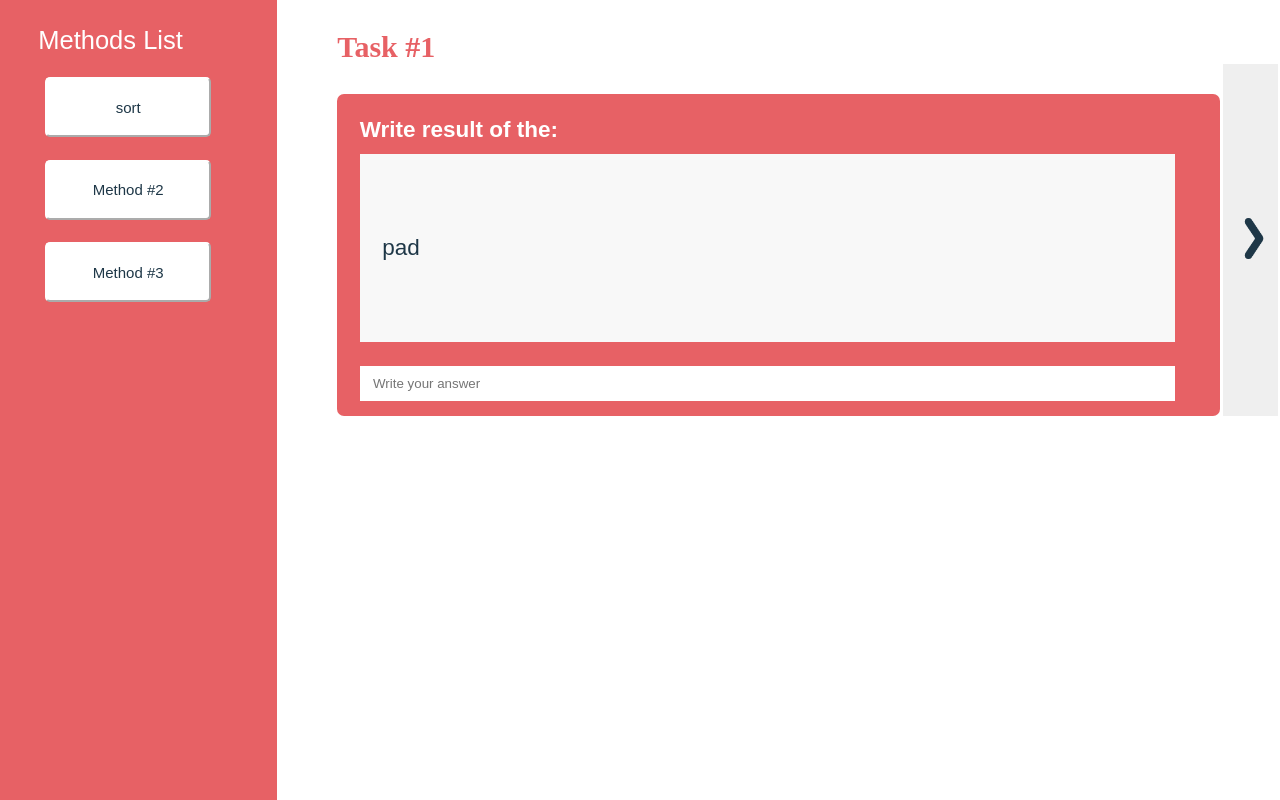
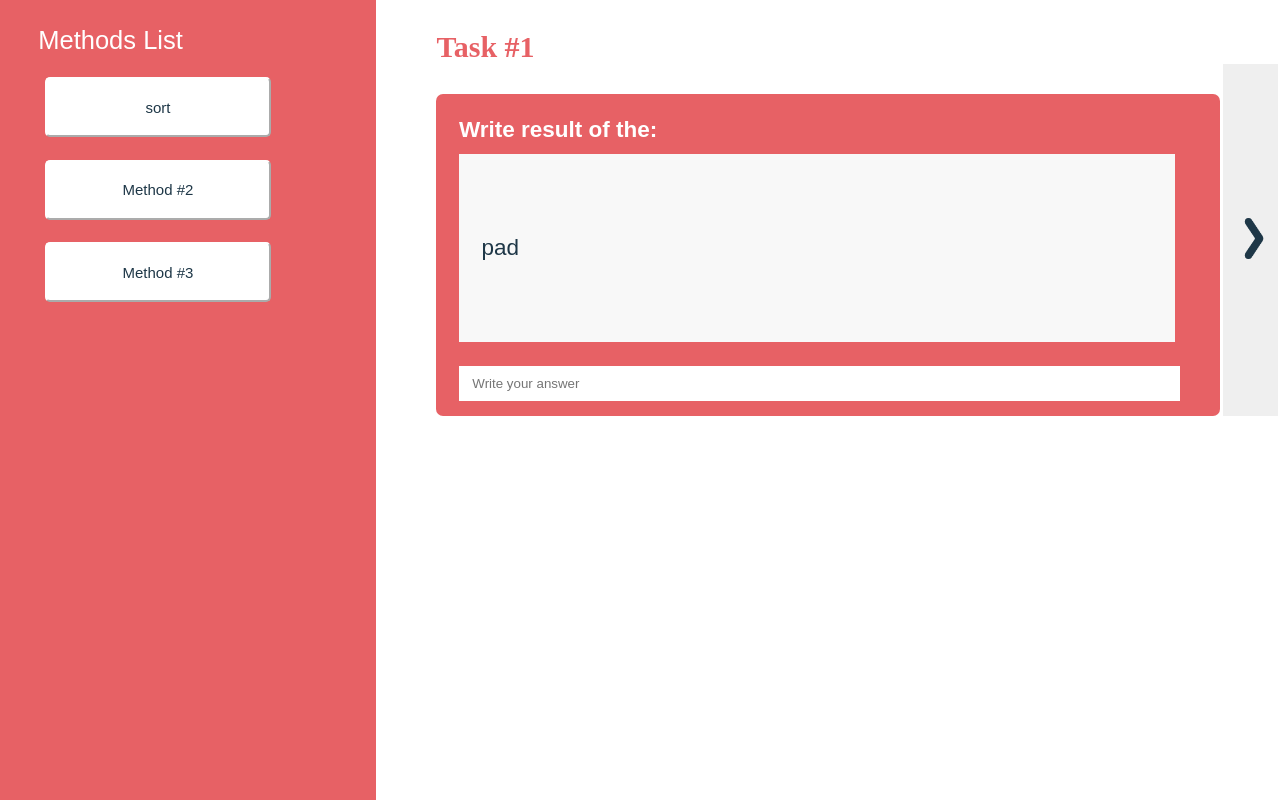
Before and after one commit to reginPekin/Methods_Learner, a React (Create React App) app: page / in a window 1280 px wide. Built offline with nearby package versions, Linux system fonts and the light colour scheme.

Commit message:
fixed flex

```diff
--- a/src/Components/InputTask/InputTask.module.css
+++ b/src/Components/InputTask/InputTask.module.css
@@ -12,7 +12,7 @@
 
 .input {
   margin-top: 1em;
-  width: 60em;
+  width: 98.5%;
   height: 2.5em;
   border: none;
   outline-color: var(--red);
```
